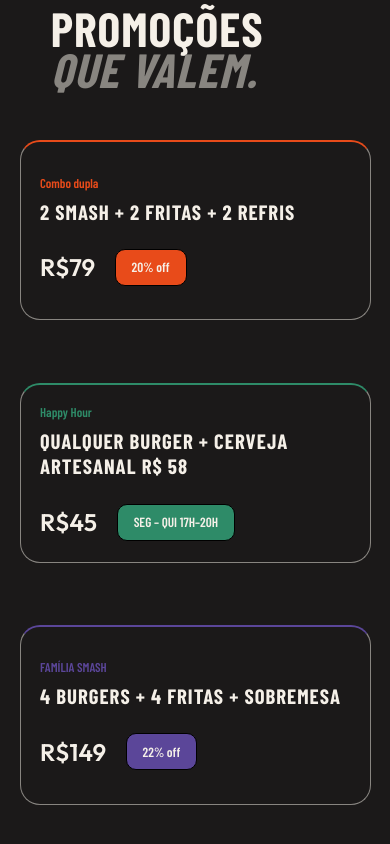
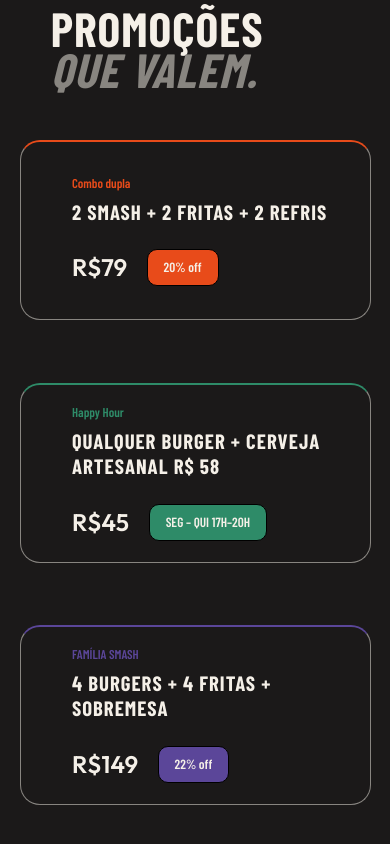
Before and after one commit to HeitorDenech/SmashCo, a React (Vite) app in the folder SmashCo/: page / in a window 390 px wide. Shown: the part 2746-3590 px from the top of the page. Built offline with nearby package versions, Linux system fonts and the light colour scheme; a web font is replaced by a local one.

Commit message:
pagina de promocoes finalizada eu espero

```diff
--- a/SmashCo/src/App.css
+++ b/SmashCo/src/App.css
@@ -1346,6 +1346,8 @@ header {
     align-items: flex-start;
     justify-content: center;
     flex-direction: column;
+    padding: 5vh 2rem;
+    box-sizing: border-box;
   }
 
   .promocoes-container-card h1 {
```
